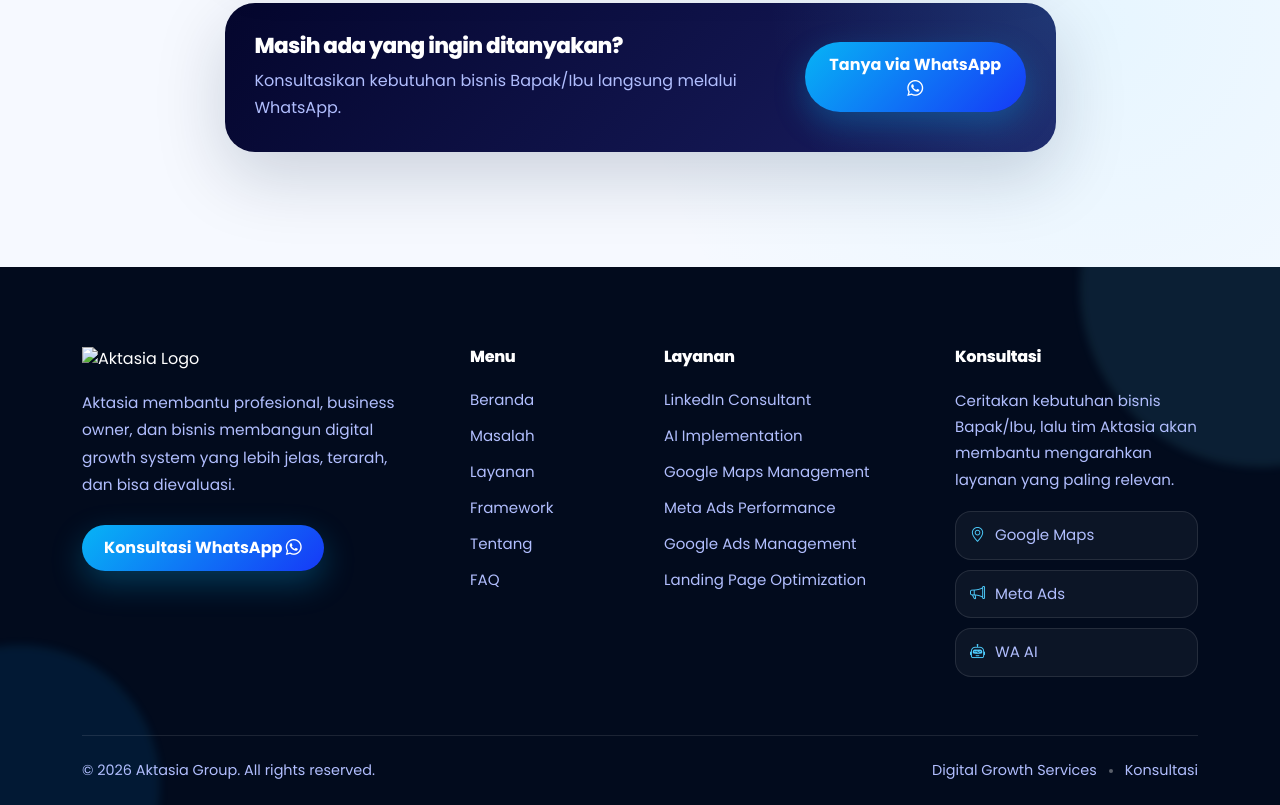
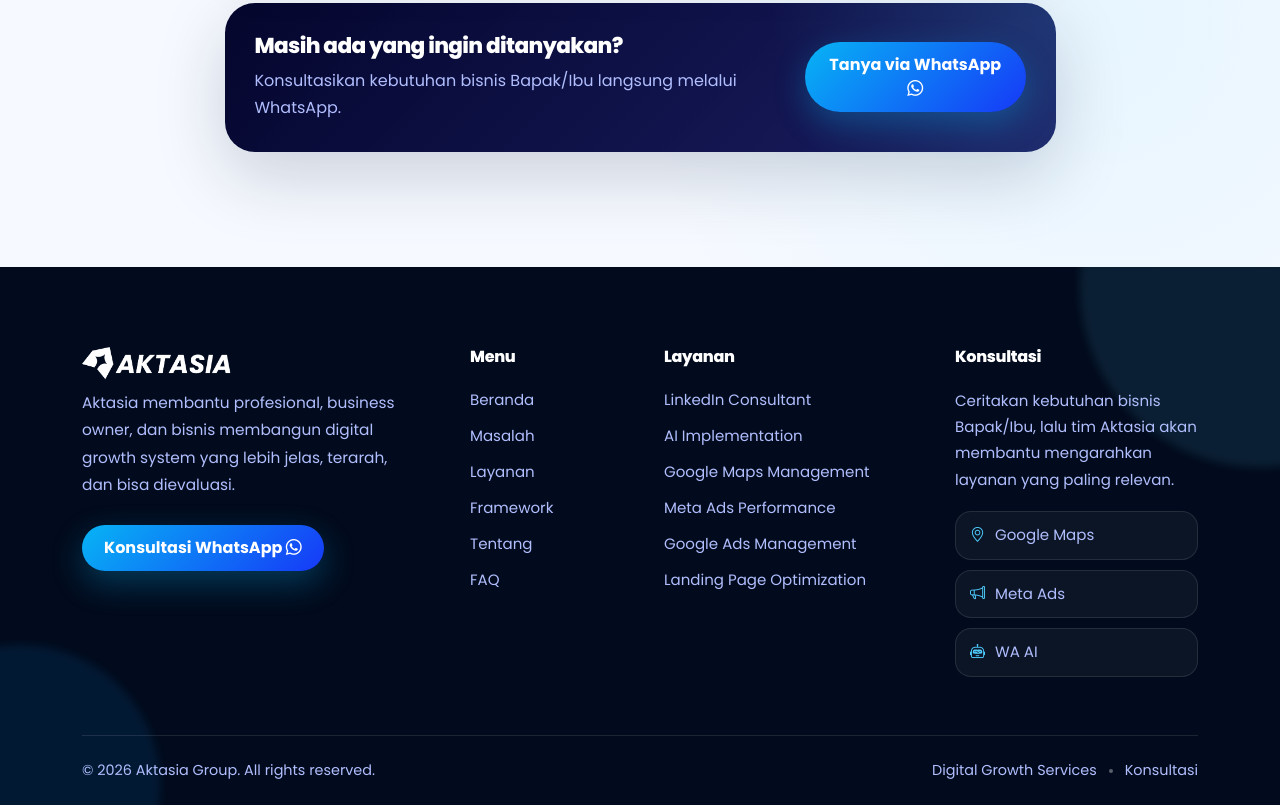
Before and after one commit to Pahlevyy/aktasia, a plain HTML site: page index.html in a window 1280 px wide. Shown: the part 9244-10049 px from the top of the page. Drawn offline with nearby package versions, Linux system fonts and the light colour scheme.

Commit message:
first commit

```diff
--- a/index.html
+++ b/index.html
@@ -1084,7 +1084,7 @@
         <div class="col-lg-4">
          <a class="footer-brand" href="#beranda">
           <span class="footer-logo-box">
-            <img src="assets/img/aktasia-logo-white.png WHITE.png" alt="Aktasia Logo" class="footer-logo">
+            <img src="assets/img/aktasia-logo-white.png" alt="Aktasia Logo" class="footer-logo">
           </span>
         </a>
 
```
